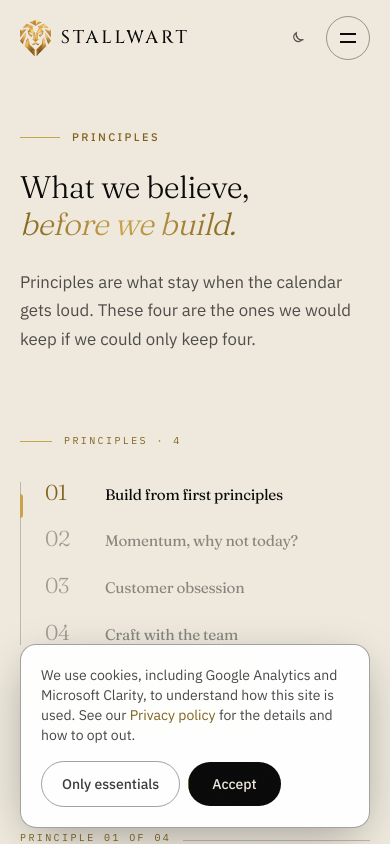
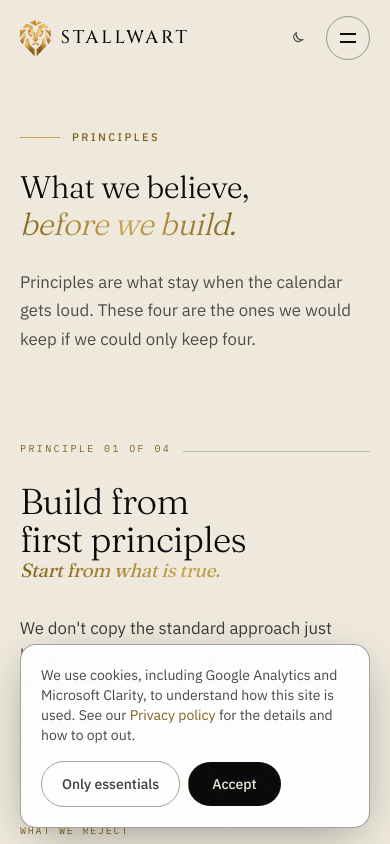
Before and after one commit to stallwartofficial/LP, a Next.js app: page /principles in a window 390 px wide. Shown: the top 844 px of the page. Built offline with nearby package versions, Linux system fonts and the light colour scheme.

Commit message:
Fix principles mobile: hide ledger, drop 70vh min-h, tighter spacing

```diff
--- a/app/principles/page.tsx
+++ b/app/principles/page.tsx
@@ -84,7 +84,7 @@ export default function PrinciplesPage() {
           </div>
 
           {/* ---------------- Ledger + articles ---------------- */}
-          <div className="mt-20 grid gap-16 lg:grid-cols-[minmax(0,20rem)_minmax(0,1fr)] lg:gap-24">
+          <div className="mt-12 grid gap-10 lg:mt-20 lg:grid-cols-[minmax(0,20rem)_minmax(0,1fr)] lg:gap-24">
             <PrinciplesLedger items={principles.map((p) => ({ n: p.n, h: p.h }))} />
 
             <div className="flex flex-col">
@@ -93,7 +93,10 @@ export default function PrinciplesPage() {
                   key={p.n}
                   id={`principle-${p.n}`}
                   aria-labelledby={`principle-${p.n}-title`}
-                  className={`flex min-h-[70vh] flex-col justify-center py-16 ${
+                  // Mobile: no min-height, tighter padding so the four
+                  // articles are actually scannable. Desktop keeps the
+                  // 70vh feel that the ledger-companion layout needs.
+                  className={`flex flex-col justify-center py-10 lg:min-h-[70vh] lg:py-16 ${
                     i > 0 ? "border-t border-[var(--hairline)]" : ""
                   }`}
                 >
--- a/components/PrinciplesLedger.tsx
+++ b/components/PrinciplesLedger.tsx
@@ -40,7 +40,10 @@ export function PrinciplesLedger({
   return (
     <nav
       aria-label="Principles ledger"
-      className="sticky top-32 self-start"
+      // Hidden on mobile; a sticky ledger in a single-column layout overlaps
+      // the article body when the reader scrolls. Desktop keeps it as the
+      // sticky index the design was built around.
+      className="hidden lg:sticky lg:top-32 lg:block lg:self-start"
     >
       <div className="flex items-center gap-3">
         <span aria-hidden="true" className="h-px w-8 bg-[var(--accent)]" />
```
